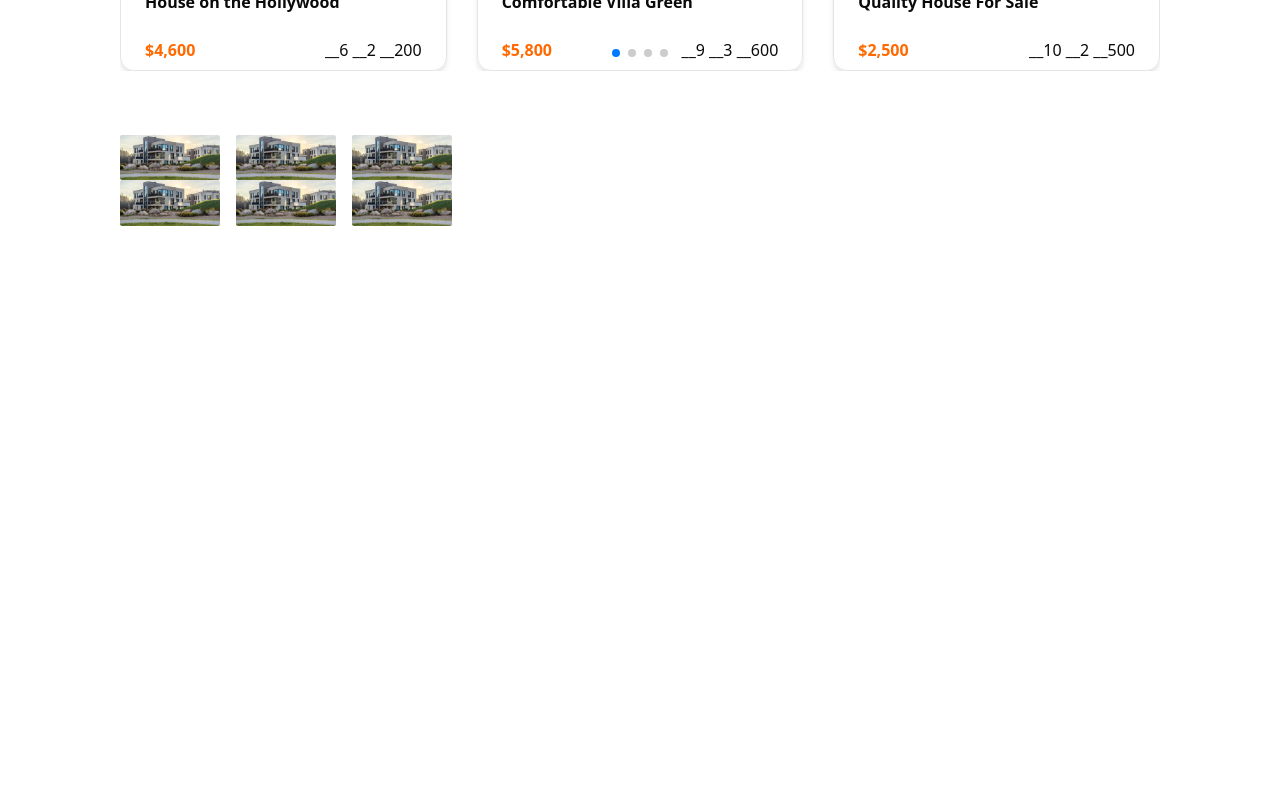
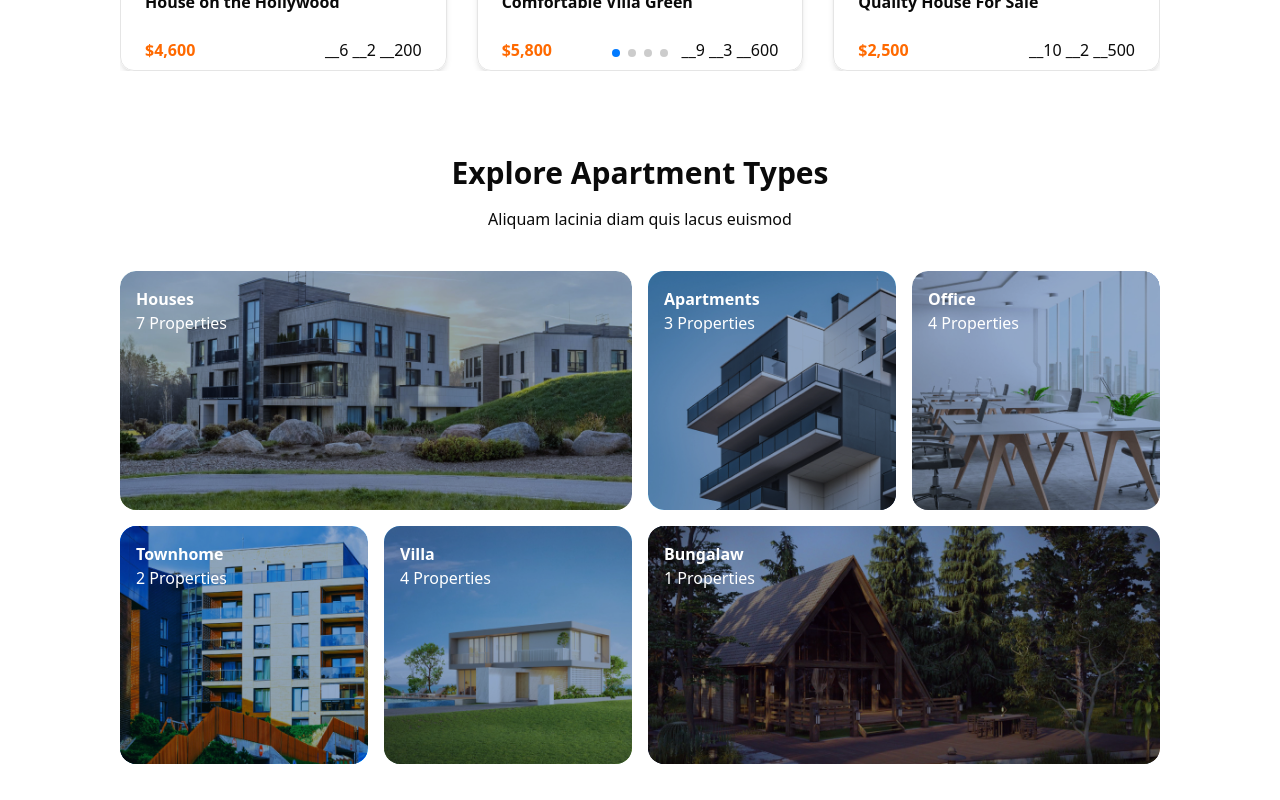
Before and after one commit to jubayer718/home-management, a Next.js app: page / in a window 1280 px wide. Shown: the part 918-1718 px from the top of the page. Before the commit the page ends 1160 px from the top, so only its background shows below. Built offline with nearby package versions, Linux system fonts and the light colour scheme.

Commit message:
Explore Apartment Types done

```diff
--- a/src/components/layout/GridApartType.tsx
+++ b/src/components/layout/GridApartType.tsx
@@ -11,65 +11,100 @@ const GridApartType = () => {
   return (
     <Container>
 
-    <section>
+    <section className='space-y-4 my-5'>
+      <h2 className='text-center text-3xl font-semibold'>Explore Apartment Types</h2>
+      <p className='text-foreground text-center mb-10'>Aliquam lacinia diam quis lacus euismod</p>
       {/* level 1 */}
-        <div className=' flex lg:flex-row md:flex-row flex-col items-center gap-4'>
-          <div className=''>
+        <div className=' grid grid-cols-1 md:grid-cols-4 gap-4'>
+          <div className='col-span-2  bg-gray-600  rounded-2xl relative'>
             <Image
               src={'/grid1.jpg'}
-              width={ 100}
-              height={100}
+              width={240}
+              height={200}
+
               alt=''
-              className=''
+              className='w-full  h-full mix-blend-overlay '
             />
+            <p className='absolute top-4 left-4 text-white flex flex-col'>
+              <span className=' font-semibold'>Houses</span>
+              <span>7 Properties</span>
+            </p>
           </div>
-          <div className=''>
+          <div className='col-span-1  bg-gray-600  rounded-2xl relative'>
            <Image
-              src={'/grid1.jpg'}
-           width={100}
-           height={100}
+              src={'/grid2.jpg'}
+              width={240 }
+              height={200}
+
               alt=''
-              className=''
+              className='w-full mix-blend-overlay'
             />
+             <p className='absolute top-4 left-4 text-white flex flex-col'>
+              <span className=' font-semibold'>Apartments</span>
+              <span>3 Properties</span>
+            </p>
           </div>
-          <div className=''>
+          <div className='col-span-1  bg-gray-600  rounded-2xl relative'>
             <Image
-              src={'/grid1.jpg'}
-              width={100}
-              height={100}
+              src={'/grid3.jpg'}
+              width={240 }
+              height={200}
+
               alt=''
+              className='w-full mix-blend-overlay '
             />
+             <p className='absolute top-4 left-4 text-white flex flex-col'>
+              <span className=' font-semibold'>Office</span>
+              <span>4 Properties</span>
+            </p>
           </div>
 
       </div>
         {/* level 2 */}
-        <div  className=' flex lg:flex-row md:flex-row flex-col items-center gap-4'>
-           <div className=''>
+        <div className=' grid grid-cols-1 md:grid-cols-4 gap-4'>
+          <div className='col-span-1  bg-gray-600  rounded-2xl relative'>
             <Image
-              src={'/grid1.jpg'}
-            width={100}
-            height={100}
+              src={'/grid4.jpg'}
+              width={240 }
+              height={200}
+
               alt=''
-              className=''
+              className='w-full mix-blend-overlay'
             />
+             <p className='absolute top-4 left-4 text-white flex flex-col'>
+              <span className=' font-semibold'>Townhome</span>
+              <span>2 Properties</span>
+            </p>
           </div>
-          <div className=''>
+          <div className='col-span-1  bg-gray-600  rounded-2xl relative'>
            <Image
-              src={'/grid1.jpg'}
-              width={100}
-              height={100}
+              src={'/grid5.jpg'}
+              width={240 }
+              height={200}
+
               alt=''
-              className=''
+              className='w-full mix-blend-overlay'
             />
+             <p className='absolute top-4 left-4 text-white flex flex-col'>
+              <span className=' font-semibold'>Villa</span>
+              <span>4 Properties</span>
+            </p>
           </div>
-          <div className=''>
+          <div className='col-span-2  bg-gray-600  rounded-2xl relative'>
             <Image
-              src={'/grid1.jpg'}
-            width={100}
-            height={100}
+              src={'/grid6.jpg'}
+              width={240 }
+              height={200}
+
               alt=''
+              className='w-full h-full mix-blend-overlay'
             />
+             <p className='absolute top-4 left-4 text-white flex flex-col'>
+              <span className=' font-semibold'>Bungalaw</span>
+              <span>1 Properties</span>
+            </p>
           </div>
+
       </div>
     </section>
     </Container>
```
Lines whose indentation alone changed are shown as unchanged.
